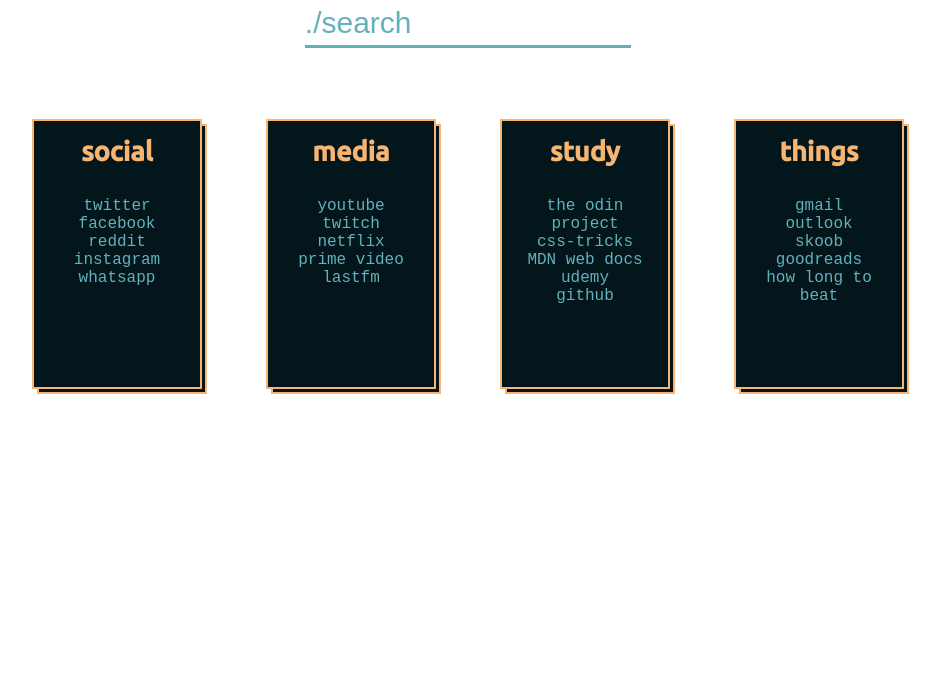
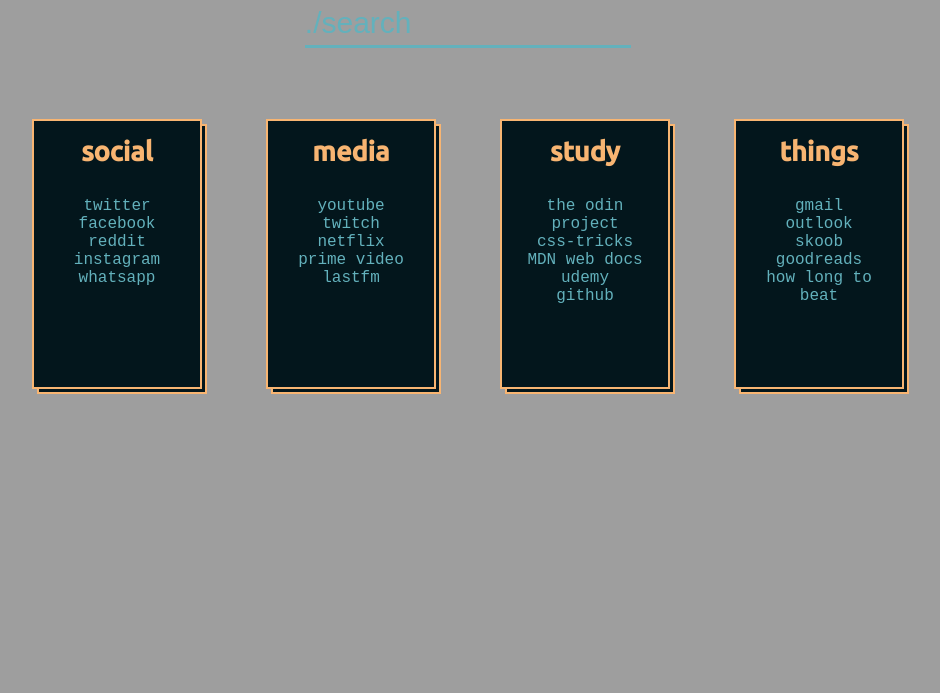
Before and after one commit to Koliveir/StartPage2, a plain HTML site: page index.html in a window 1280 px wide. Shown: the part 107-800 px from the top of the page, without its empty margins (172-1112 px from the left). Drawn offline with Linux system fonts and the light colour scheme; the site is published under a folder, as on GitHub Pages, so addresses that start at the root find nothing; a web font is replaced by a local one.

Commit message:
Update style.css

```diff
--- a/css/style.css
+++ b/css/style.css
@@ -19,7 +19,7 @@
 body {
     font-family: 'Nova Mono', monospace;
     /*background-color: var(--body--backgroundColor);*/
-    background-image: url(/images/background-image3.jpg);
+    background-image: url(../images/background-image3.jpg);
     background-size: cover;
 
 
```
